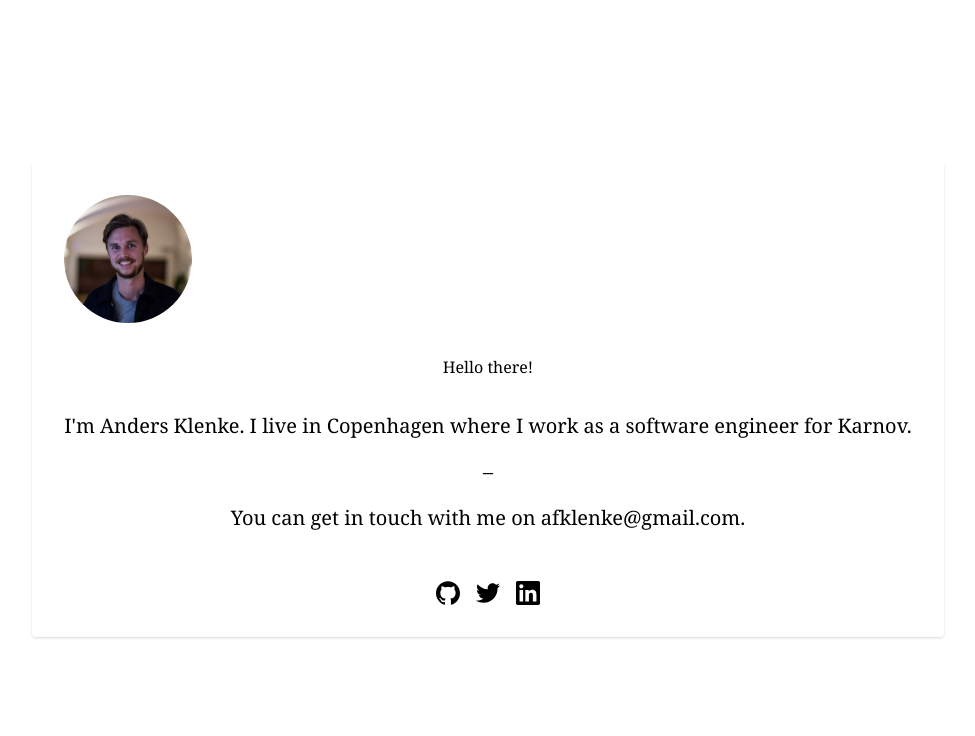
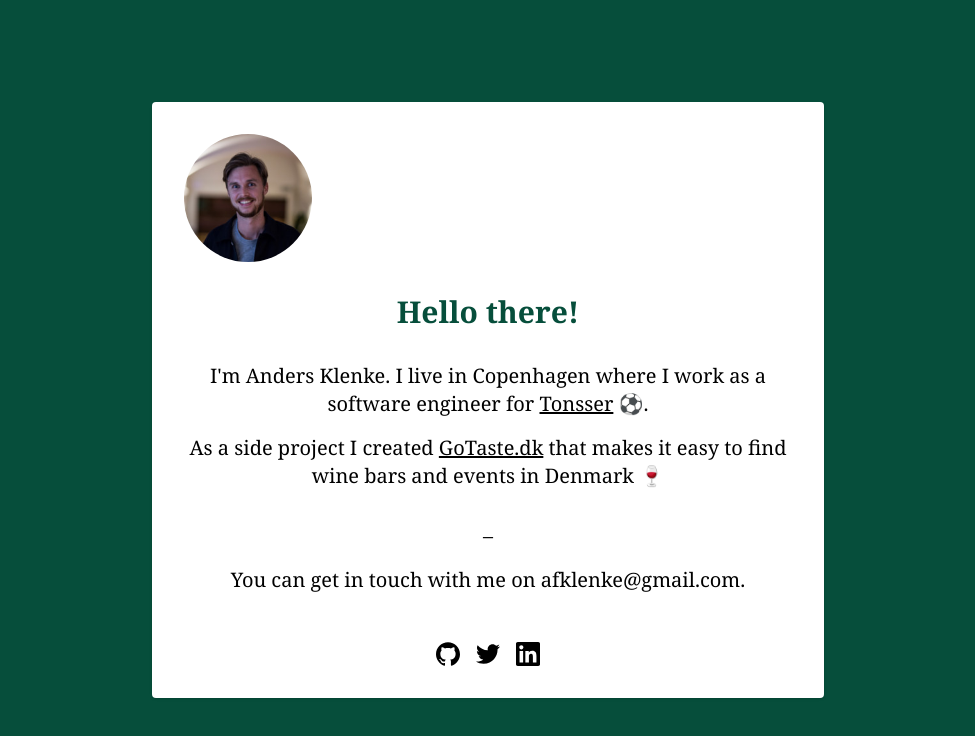
Before and after one commit to andersklenke/andersklenke.github.io, a plain HTML site: page index.html in a window 1280 px wide. Shown: the whole page, without its empty margins (152-1127 px from the left). Drawn offline with nearby package versions, Linux system fonts and the light colour scheme.

Commit message:
Update website

```diff
--- a/index.html
+++ b/index.html
@@ -35,18 +35,15 @@
     <meta name="theme-color" content="#ffffff" />
 
     <title>Anders Klenke</title>
-    <link
-      href="https://cdn.jsdelivr.net/npm/tailwindcss/dist/tailwind.min.css"
-      rel="stylesheet"
-    />
+    <link href="https://unpkg.com/tailwindcss@^1.0/dist/tailwind.min.css" rel="stylesheet">
   </head>
   <body class="font-serif font-antialiased">
     <div
-      class="h-screen w-full flex flex-col items-center justify-center bg-green-lighter"
+      class="h-screen w-full flex flex-col items-center justify-center bg-green-900"
     >
       <div class="h-screen w-full absolute flex items-center justify-center">
         <div
-          class="bg-white rounded shadow p-8 m-4 max-w-s max-h-full text-center overflow-y-scroll"
+          class="bg-white sm:rounded shadow p-8 m-4 max-w-2xl max-h-full text-center overflow-y-scroll"
         >
           <div class="mb-8">
             <img
@@ -55,18 +52,19 @@
               class="rounded-full w-32"
             />
           </div>
-          <div class="mb-8"><h1>Hello there!</h1></div>
+          <div class="mb-8 font-black text-3xl text-green-900"><h1>Hello there!</h1></div>
           <div>
             <p class="text-xl">
               I'm Anders Klenke. I live in Copenhagen where I work as a software
               engineer for
               <a
-                href="https://karnovgroup.com"
+                href="https://tonsser.com"
                 target="_blank"
-                class="text-black"
-                >Karnov</a
-              >.
+                class="text-black underline"
+                >Tonsser</a
+              > ⚽️.
             </p>
+            <p class="text-xl py-4">As a side project I created <a href="https://gotaste.dk" target="_blank" class="text-black underline">GoTaste.dk</a> that makes it easy to find wine bars and events in Denmark 🍷</p>
             <p class="py-4 text-xl">–</p>
             <p class="text-xl">
               You can get in touch with me on afklenke@gmail.com.
```
